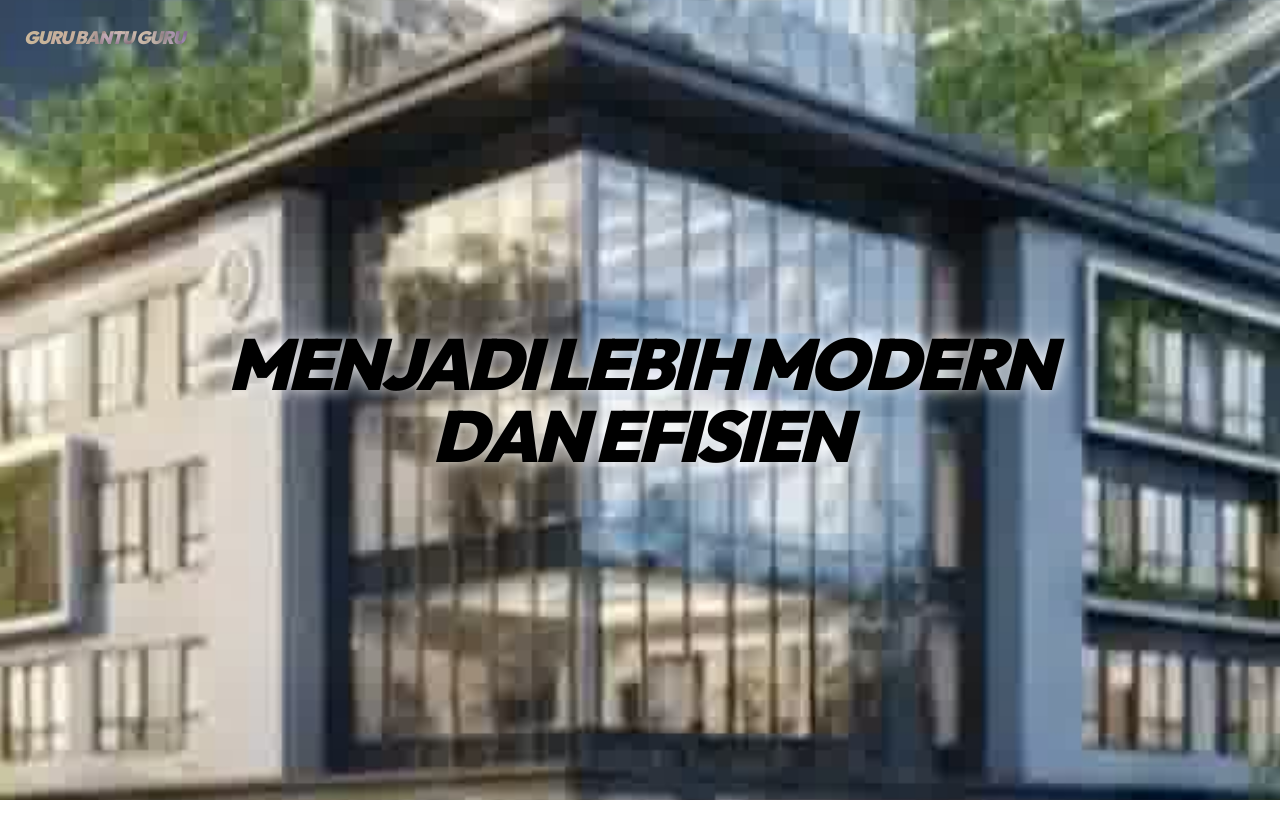
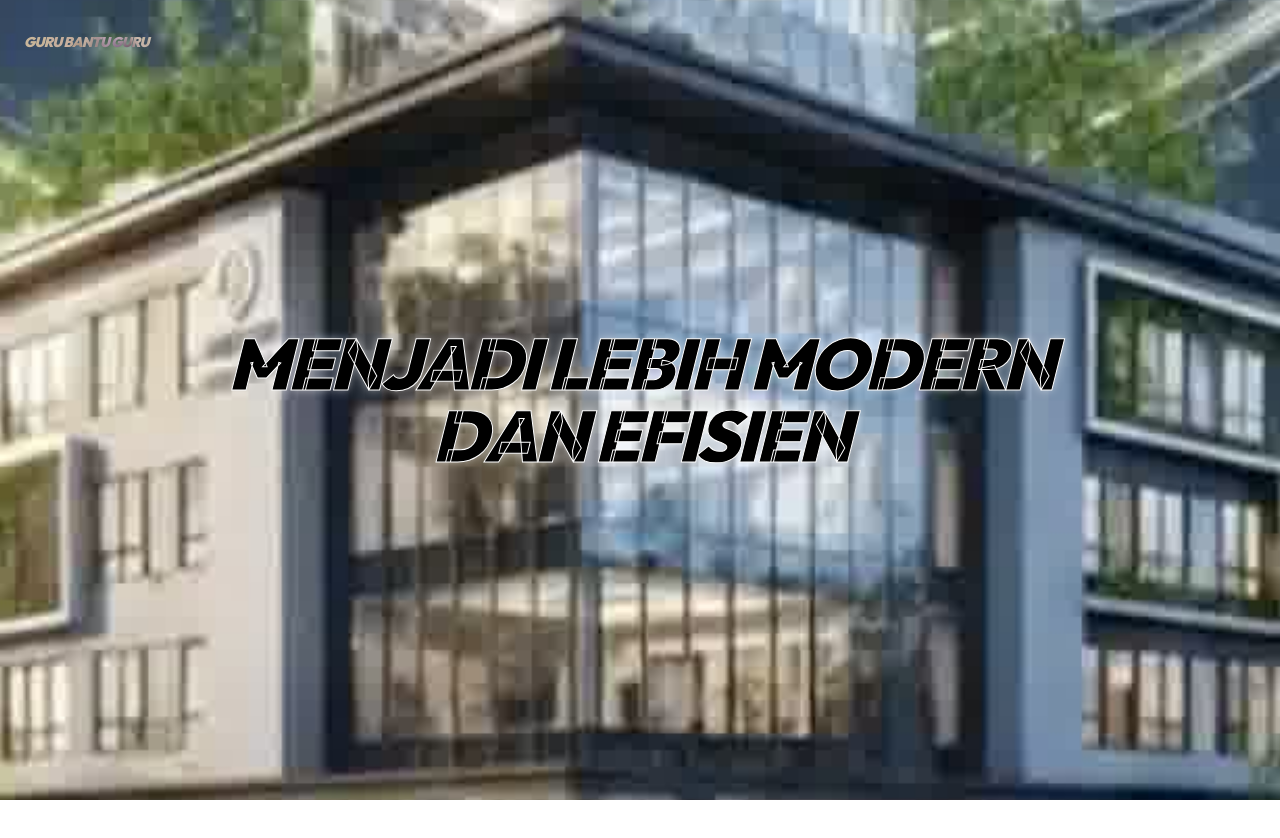
Before and after one commit to HafizyCorporate/GuruBantuGuru, a Next.js app: page / in a window 1280 px wide. Shown: the top 838 px of the page. Built offline with nearby package versions, Linux system fonts and the light colour scheme.

Commit message:
Update page.tsx

```diff
--- a/app/page.tsx
+++ b/app/page.tsx
@@ -19,32 +19,29 @@
 
   const frameIndex = useTransform(scrollYProgress, [0, 1], [0, totalFrames - 1]);
 
-  const text1Opacity = useTransform(scrollYProgress, [0, 0.1, 0.25], [1, 1, 0]);
-  const text2Opacity = useTransform(scrollYProgress, [0.35, 0.5, 0.65], [0, 1, 0]);
+  const text1Opacity = useTransform(scrollYProgress, [0, 0.1, 0.2], [1, 1, 0]);
+  const text2Opacity = useTransform(scrollYProgress, [0.35, 0.5, 0.6], [0, 1, 0]);
   const text3Opacity = useTransform(scrollYProgress, [0.75, 0.9, 1], [0, 1, 1]);
 
   useEffect(() => {
-    // Bunuh background sistem instan
+    // Bunuh flicker putih/hitam di level sistem
     document.documentElement.style.background = "transparent";
     document.body.style.background = "transparent";
 
     const loadedImages: HTMLImageElement[] = [];
     let count = 0;
 
-    // 1. AMBIL FRAME PERTAMA SECEPAT KILAT
+    // Load Frame 1 Instan
     const firstImg = new Image();
     firstImg.src = `/ezgif-frame-001.jpg`;
     firstImg.onload = () => {
       if (canvasRef.current) {
         const ctx = canvasRef.current.getContext("2d", { alpha: false });
-        if (ctx) {
-            ctx.imageSmoothingEnabled = false; // Speed up
-            draw(firstImg, ctx, canvasRef.current);
-        }
+        if (ctx) draw(firstImg, ctx, canvasRef.current);
       }
     };
 
-    // 2. LOAD SISANYA SECARA ASYNC
+    // Async Load sisanya
     for (let i = 1; i <= totalFrames; i++) {
       const img = new Image();
       img.src = `/ezgif-frame-${i.toString().padStart(3, '0')}.jpg`;
@@ -76,28 +73,26 @@
 
     const unsubscribe = frameIndex.on("change", (latest) => {
       const img = images[Math.floor(latest)];
-      if (img) {
-        requestAnimationFrame(() => draw(img, context, canvasRef.current!));
-      }
+      if (img) requestAnimationFrame(() => draw(img, context, canvasRef.current!));
     });
     return () => unsubscribe();
   }, [images]);
 
-  // Style Teks: Glow diringankan biar render lebih enteng
-  const textStyle = {
-    filter: "drop-shadow(0 0 8px rgba(255,255,255,0.9))",
-    color: "black"
+  // JURUS BIAR TEKS KELIHATAN: Garis pinggir (Stroke) + Shadow
+  const hollowTextStyle = {
+    WebkitTextStroke: "1px white",
+    color: "black",
+    textShadow: "0 0 10px rgba(255,255,255,0.5)",
   };
 
   return (
-    <main className="relative">
+    <main className="relative bg-transparent">
       <style jsx global>{`
-        html, body { background: transparent !important; margin: 0; padding: 0; }
-        canvas { background: transparent; }
+        html, body { background: transparent !important; margin: 0; padding: 0; overflow-x: hidden; }
       `}</style>
 
-      <nav className="fixed top-0 w-full z-50 px-6 py-6 flex justify-between items-center mix-blend-difference">
-        <div className="text-lg font-black text-white italic tracking-tighter uppercase">
+      <nav className="fixed top-0 w-full z-50 px-6 py-8 flex justify-between items-center mix-blend-difference">
+        <div className="text-sm font-black text-white italic tracking-tighter uppercase">
           GURU BANTU GURU
         </div>
       </nav>
@@ -106,32 +101,37 @@
         <div className="sticky top-0 h-screen w-full overflow-hidden">
           <canvas ref={canvasRef} className="absolute inset-0 w-full h-full object-cover" />
 
-          <div className="relative z-10 h-full w-full flex flex-col items-center justify-center text-center px-6 pointer-events-none">
+          <div className="relative z-10 h-full w-full flex flex-col items-center justify-center text-center px-4 pointer-events-none">
 
-            <motion.div style={{ opacity: text1Opacity, ...textStyle }} className="absolute flex flex-col items-center">
-              <h1 className="text-5xl md:text-8xl font-black italic tracking-tighter leading-[0.85] uppercase">
+            {/* TEXT 1 - UKURAN DI-ADJUST BIAR PAS DI HP */}
+            <motion.div style={{ opacity: text1Opacity }} className="absolute flex flex-col items-center w-full">
+              <h1 className="text-[2.6rem] md:text-8xl font-black italic tracking-tighter leading-[0.85] uppercase" style={hollowTextStyle}>
                 GURUBANTUGURU
               </h1>
-              <p className="font-bold tracking-[0.3em] uppercase text-[10px] md:text-xs mt-4">
+              <p className="font-bold tracking-[0.4em] uppercase text-[9px] md:text-xs mt-4 text-white mix-blend-difference">
                 Asisten AI Untuk Para Guru Indonesia
               </p>
 
-              {/* Progress tipis aja biar gak berat */}
               {!isLoaded && (
-                <div className="mt-6 opacity-40">
-                  <span className="text-[10px] font-bold">{progress}%</span>
+                <div className="mt-10 flex flex-col items-center">
+                  <span className="text-[10px] font-black text-white mix-blend-difference">{progress}%</span>
+                  <div className="w-20 h-[1px] bg-white/30 mt-1">
+                    <motion.div className="h-full bg-white" animate={{ width: `${progress}%` }} />
+                  </div>
                 </div>
               )}
             </motion.div>
 
-            <motion.div style={{ opacity: text2Opacity, ...textStyle }} className="absolute">
-              <h2 className="text-4xl md:text-7xl font-black italic uppercase leading-none tracking-tighter">
+            {/* TEXT 2 */}
+            <motion.div style={{ opacity: text2Opacity }} className="absolute w-full px-6">
+              <h2 className="text-3xl md:text-7xl font-black italic uppercase leading-none tracking-tighter" style={hollowTextStyle}>
                 Merubah Kebiasaan <br/> Yang Lama
               </h2>
             </motion.div>
 
-            <motion.div style={{ opacity: text3Opacity, ...textStyle }} className="absolute">
-              <h2 className="text-4xl md:text-7xl font-black italic uppercase leading-none tracking-tighter">
+            {/* TEXT 3 */}
+            <motion.div style={{ opacity: text3Opacity }} className="absolute w-full px-6">
+              <h2 className="text-3xl md:text-7xl font-black italic uppercase leading-none tracking-tighter" style={hollowTextStyle}>
                 Menjadi Lebih Modern <br/> Dan Efisien
               </h2>
             </motion.div>
```
